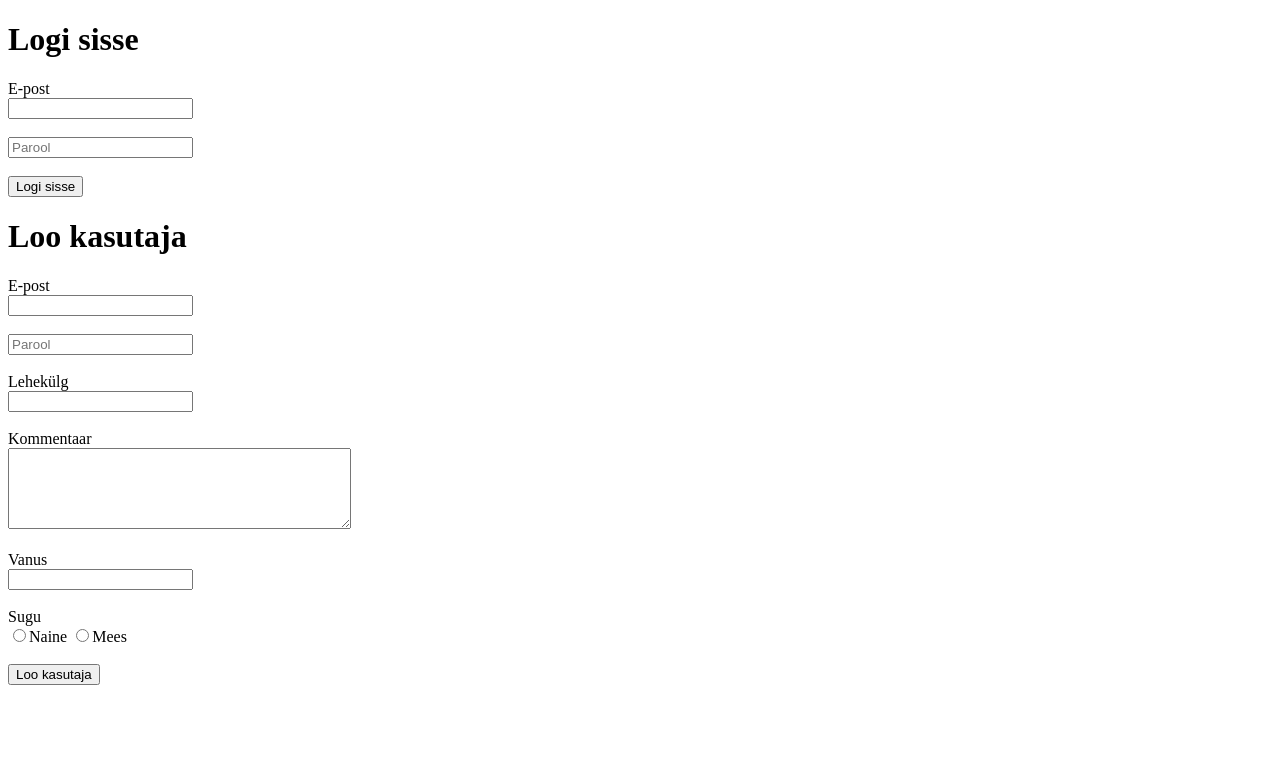
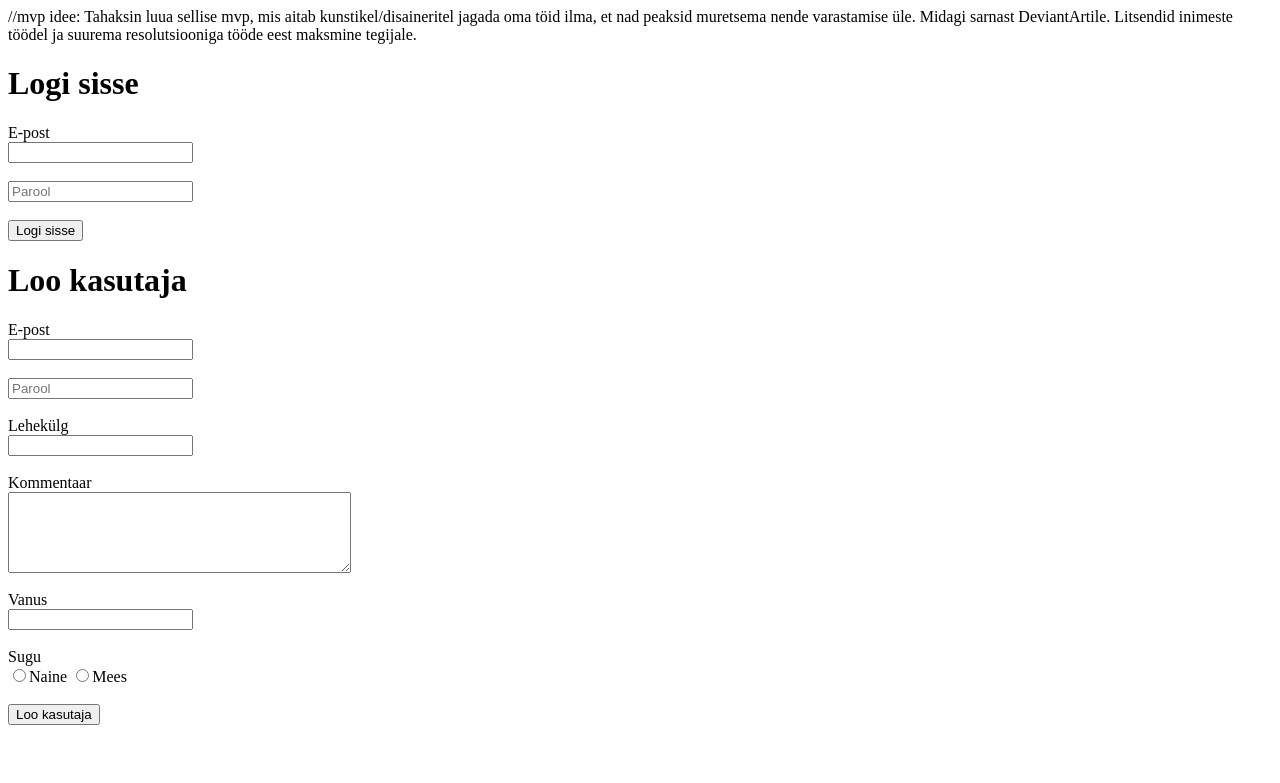
Before and after one commit to veebiprogrammeerimine-2016s/1.kodutoo-II-ruhm, a PHP site: page /login.php in a window 1280 px wide. Shown: the top 783 px of the page. Run offline with PHP 8.4, Linux system fonts and the light colour scheme.

Commit message:
Update login.php

```diff
--- a/login.php
+++ b/login.php
@@ -1,3 +1,7 @@
+	//mvp idee: Tahaksin luua sellise mvp,
+	mis aitab kunstikel/disaineritel jagada oma töid ilma, et nad peaksid muretsema nende varastamise üle.
+	Midagi sarnast DeviantArtile. Litsendid inimeste töödel ja suurema resolutsiooniga tööde eest maksmine tegijale.
+
 <?php
 
 	//var_dump($_GET);
```
